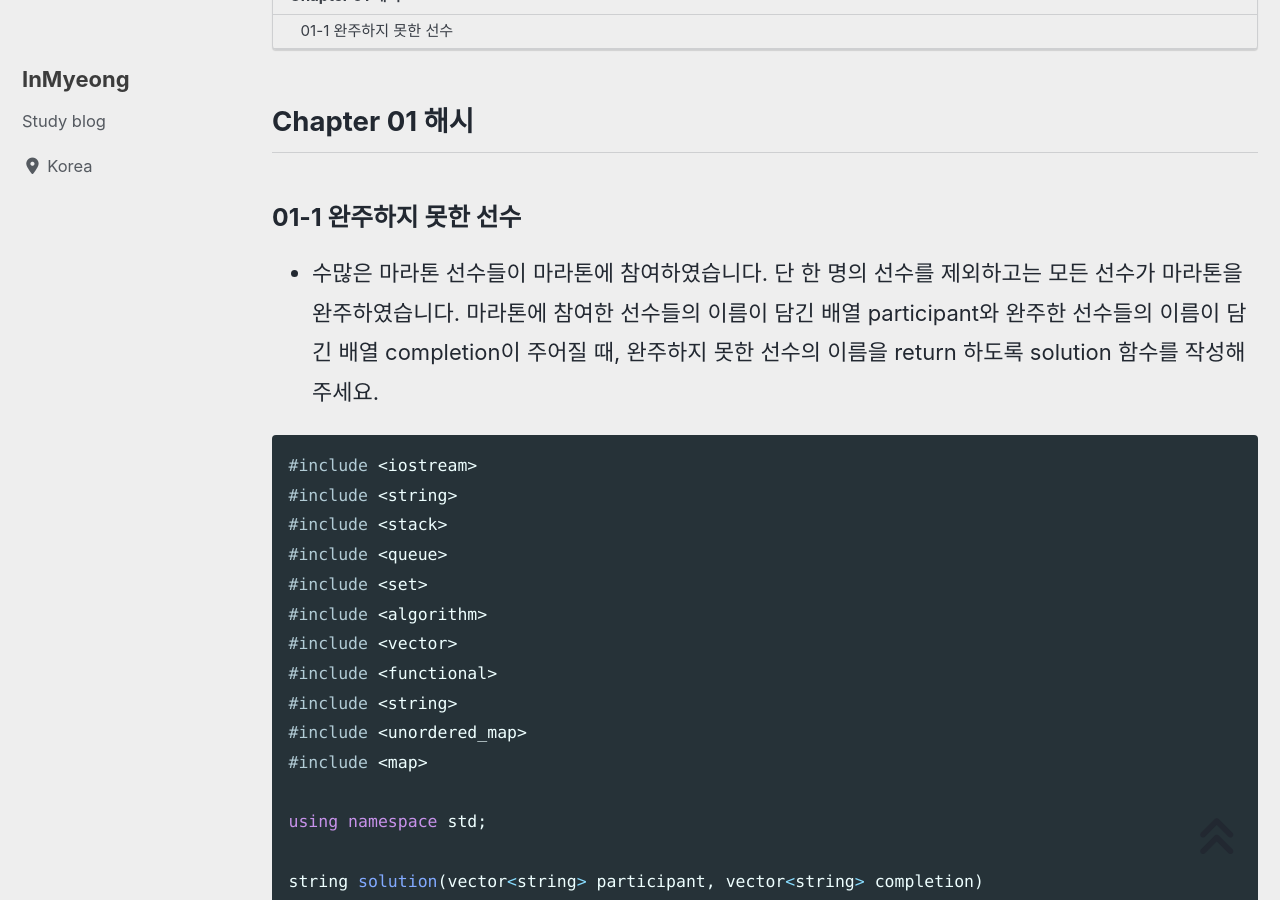
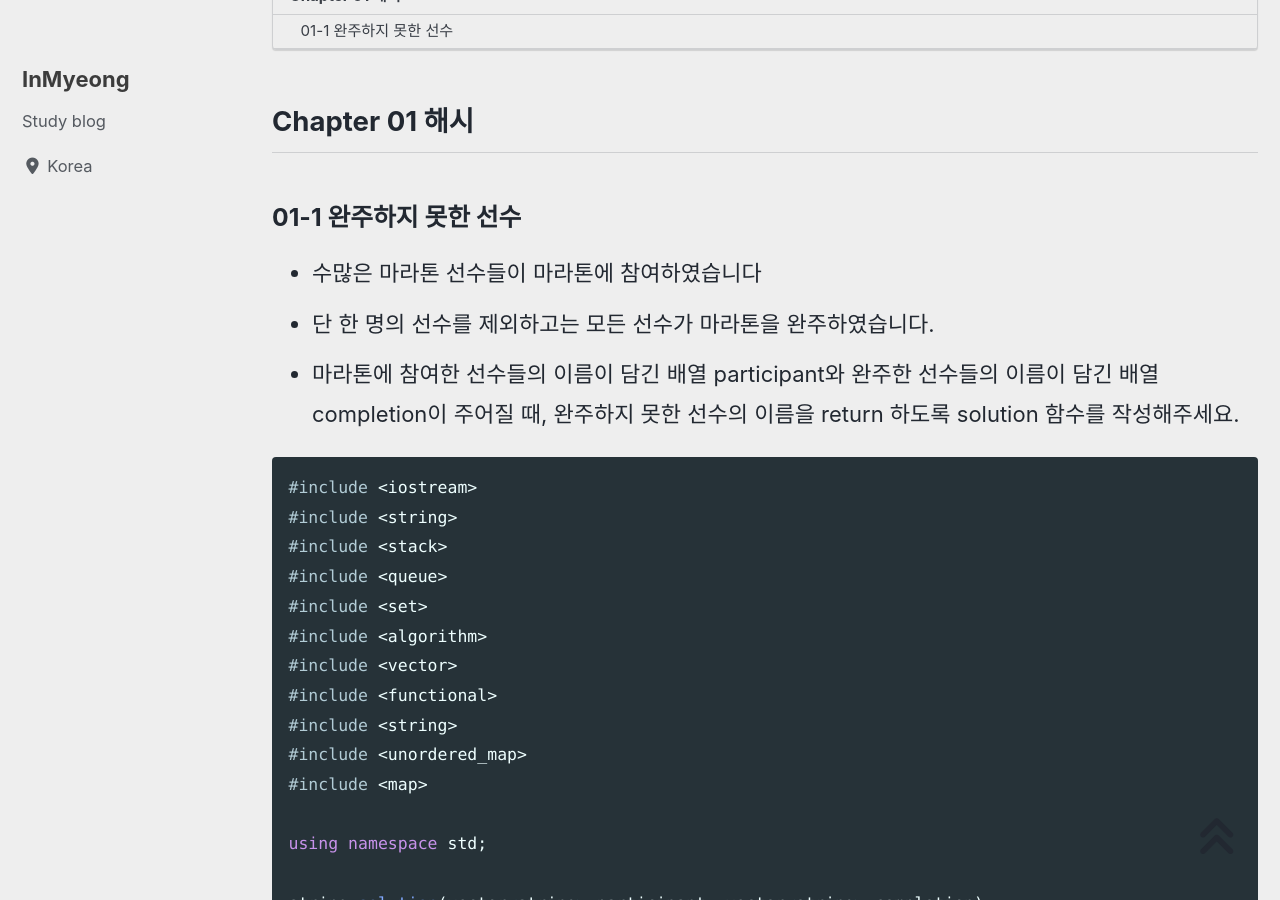
Before and after one commit to devMyeong/devMyeong.github.io, a Jekyll site: the page built from _posts/codingTest/2022-07-06-프로그래머스.md, in a window 1280 px wide and 900 px high, scrolled down 325 px. Built offline with Jekyll 4.4.1, drawn with Linux system fonts in a browser that asks for light colours; cached includes are drawn as plain includes; nearby versions of some CDN libraries; some web fonts are replaced; comment, search, counter and statistics services are not loaded.

Commit message:
Chore : 띄워쓰기 수정

````diff
--- a/_posts/codingTest/2022-07-06-프로그래머스.md
+++ b/_posts/codingTest/2022-07-06-프로그래머스.md
@@ -18,7 +18,9 @@ last_modified_at: 2022-07-06
 ## Chapter 01 해시
 
 ### 01-1 완주하지 못한 선수
-- 수많은 마라톤 선수들이 마라톤에 참여하였습니다. 단 한 명의 선수를 제외하고는 모든 선수가 마라톤을 완주하였습니다. 마라톤에 참여한 선수들의 이름이 담긴 배열 participant와 완주한 선수들의 이름이 담긴 배열 completion이 주어질 때, 완주하지 못한 선수의 이름을 return 하도록 solution 함수를 작성해주세요.
+- 수많은 마라톤 선수들이 마라톤에 참여하였습니다
+- 단 한 명의 선수를 제외하고는 모든 선수가 마라톤을 완주하였습니다.
+- 마라톤에 참여한 선수들의 이름이 담긴 배열 participant와 완주한 선수들의 이름이 담긴 배열 completion이 주어질 때, 완주하지 못한 선수의 이름을 return 하도록 solution 함수를 작성해주세요.
 
 ```cpp
 #include <iostream>
````
